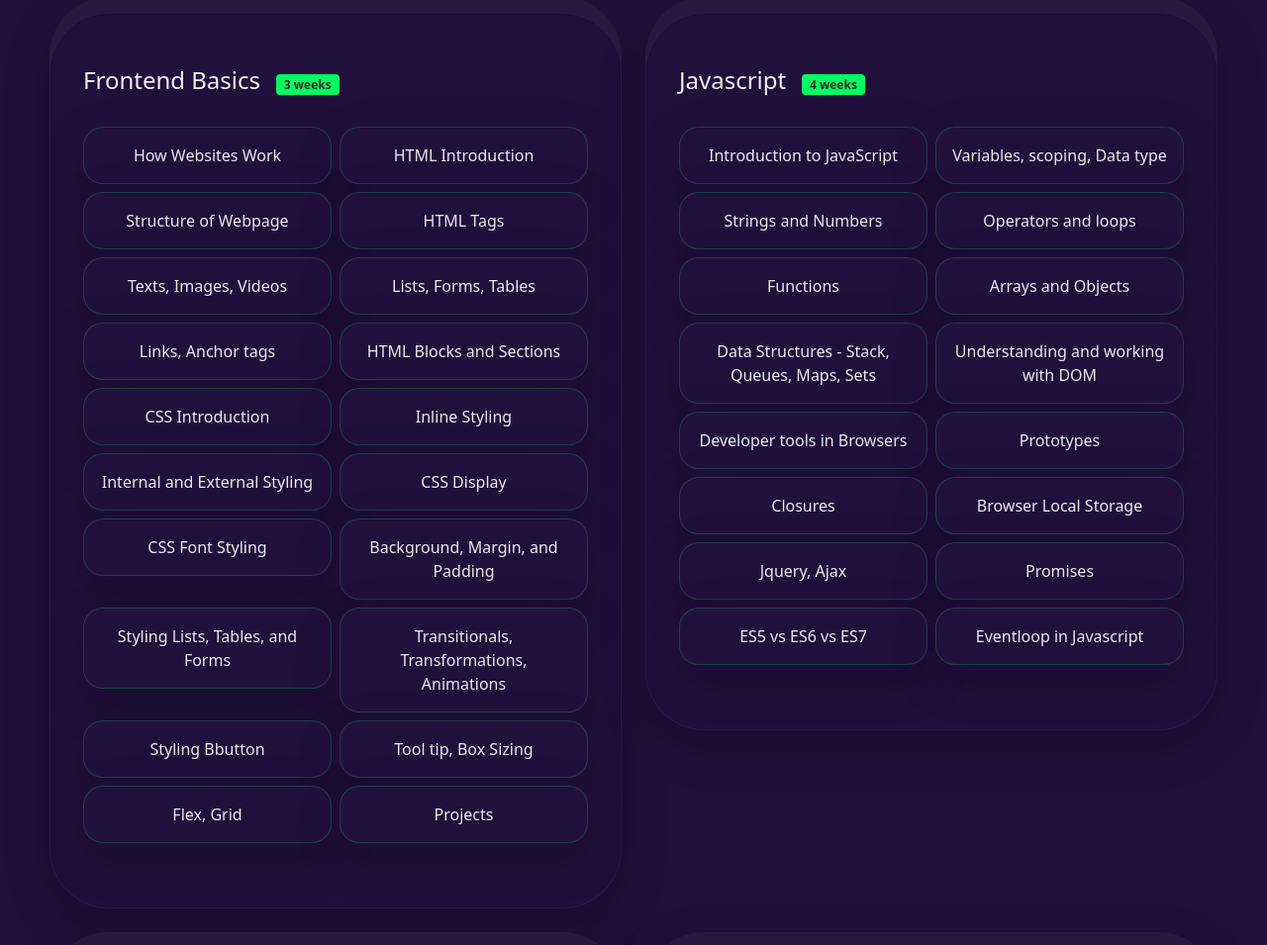
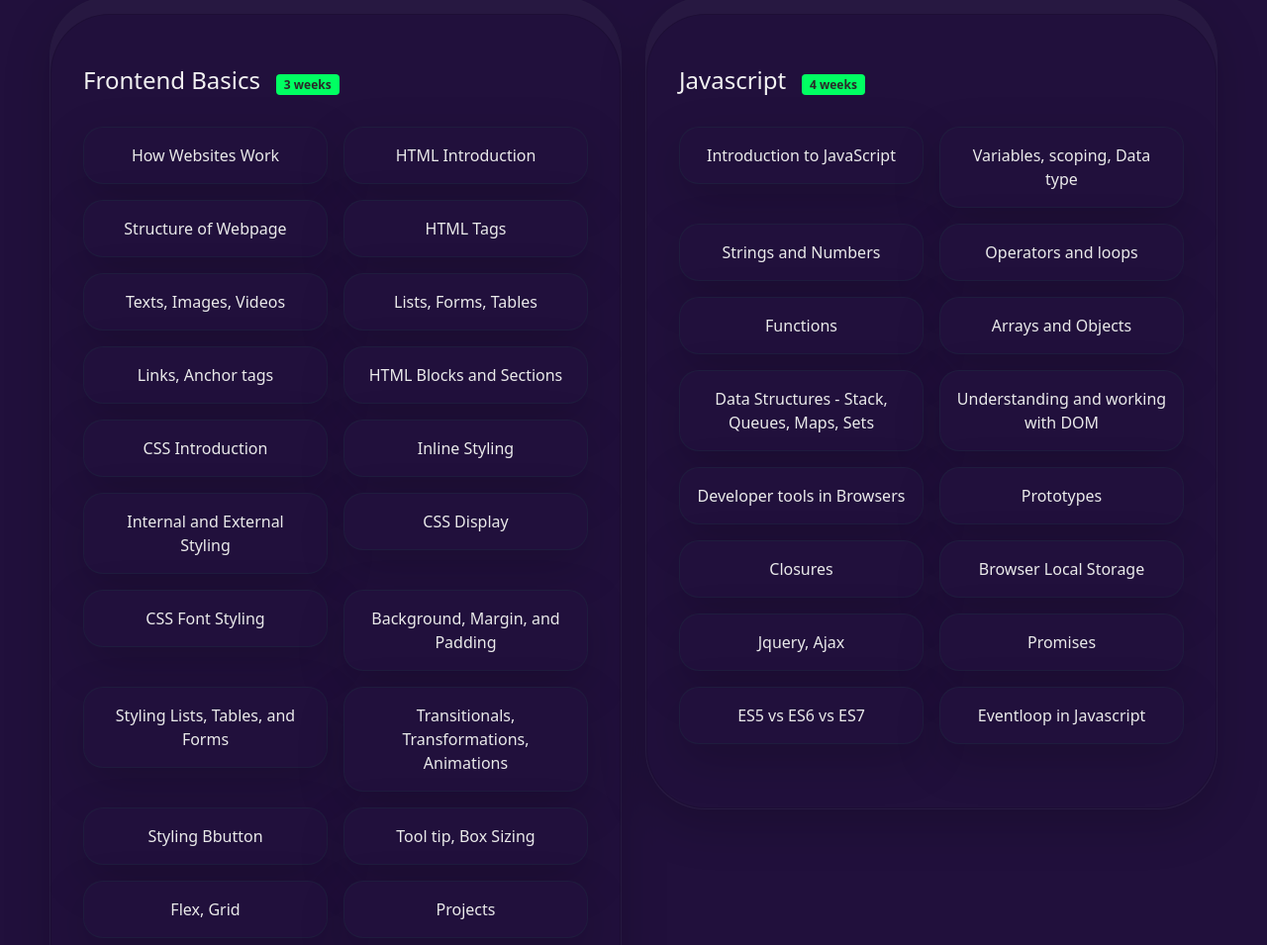
Before and after one commit to arun-pratap/quedemy, a Gatsby site: page /full-stack-developer-program in a window 1280 px wide. Shown: the part 2426-3381 px from the top of the page at 99% size. Built offline with nearby package versions, Linux system fonts and the light colour scheme; Gatsby itself is replaced by a stand-in of ours.

```diff
--- a/src/components/Syllabus.js
+++ b/src/components/Syllabus.js
@@ -160,7 +160,7 @@ export default function Syllabus() {
                       </div>
                     </div>
                     <div className="container-fluid px-0 my-4">
-                      <div className="row g-2">
+                      <div className="row g-3">
                         {syllab.bulletPoint.map((point) => (
                           <div
                             key={point}
@@ -172,7 +172,7 @@ export default function Syllabus() {
                               style={{
                                 backgroundColor: "var(--dark-bg-color)",
                                 borderRadius: "20px",
-                                border: "1px solid hsl(143deg 100% 50% / 20%)",
+                                border: "1px solid hsl(143deg 100% 50% / 5%)",
                               }}
                             >
                               {point}
```
